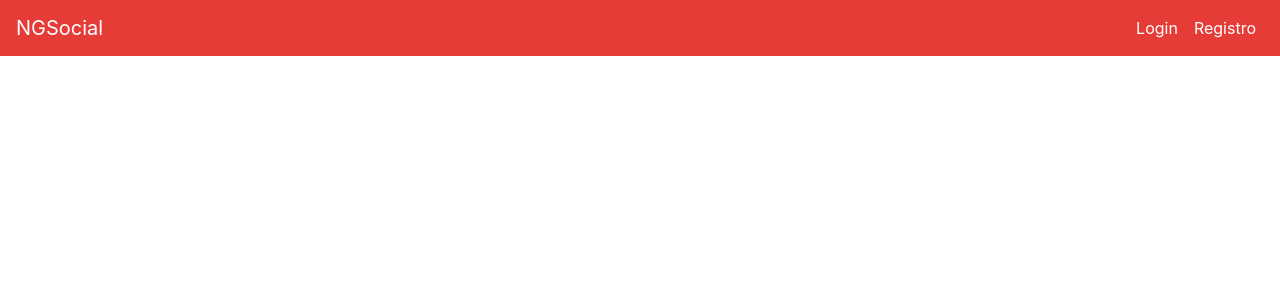
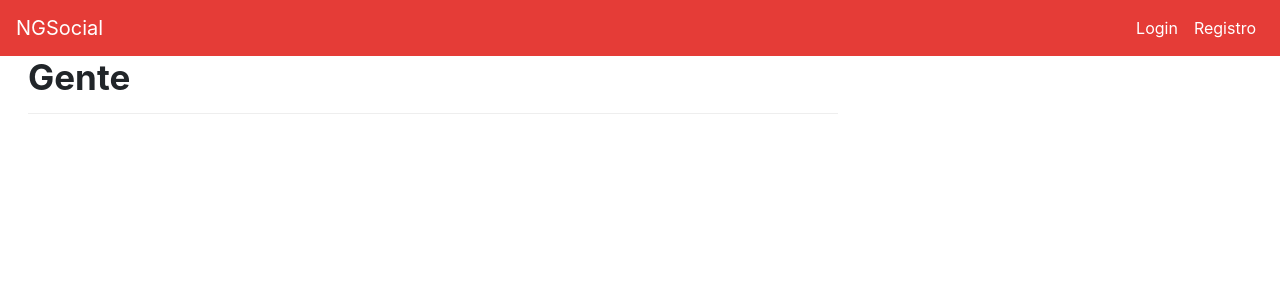
Before and after one commit to katos4/RedSocialAngularNode-Cliente-, an Angular app: page /gente in a window 1280 px wide. Before the commit this address led to /. Shown: the top 300 px of the page. Built offline with nearby package versions, Linux system fonts and the light colour scheme.

Commit message:
componente de gente

```diff
--- a/src/app/app.component.html
+++ b/src/app/app.component.html
@@ -16,7 +16,9 @@
         <a class="nav-link" href="#">Timeline</a>
       </li>
       <li class="nav-item">
-        <a class="nav-link" href="#">Gente</a>
+        <a class="nav-link" [routerLink]="['/gente']" [routerLinkActive]="['active']">
+          Gente
+        </a>
       </li>
     </ul>
 
--- a/src/app/app.routing.ts
+++ b/src/app/app.routing.ts
@@ -6,14 +6,16 @@ import { LoginComponent } from './components/login/login.component';
 import { RegisterComponent } from './components/register/register.component';
 import { HomeComponent } from './components/home/home.component';
 import { UserEditComponent } from './components/user-edit/user-edit.component';
-
+import { UsersComponent } from './components/users/users.component';
 
 const appRoutes: Routes = [
     {path: '', component: HomeComponent},
     {path: 'home', component: HomeComponent},
     {path: 'login', component: LoginComponent},
     {path: 'registro', component: RegisterComponent},
-    {path: 'mis-datos', component: UserEditComponent}
+    {path: 'mis-datos', component: UserEditComponent},
+    {path: 'gente', component: UsersComponent},
+    {path: '**', component: HomeComponent}
 ];
 
 
--- a/src/app/components/users/users.component.html
+++ b/src/app/components/users/users.component.html
@@ -1 +1,3 @@
-<p>users works!</p>
+<div class="col-lg-8">
+    <h1 class="h1-strong">{{title}}</h1>
+</div>
--- a/src/app/components/users/users.component.ts
+++ b/src/app/components/users/users.component.ts
@@ -1,4 +1,9 @@
 import { Component, OnInit } from '@angular/core';
+import { Router, ActivatedRoute, Params} from '@angular/router';
+import { User } from '../../models/user';
+import { UserService } from '../../services/user.service';
+import { GLOBAL } from '../../services/global';
+
 
 @Component({
   selector: 'app-users',
@@ -6,10 +11,24 @@ import { Component, OnInit } from '@angular/core';
   styleUrls: ['./users.component.css']
 })
 export class UsersComponent implements OnInit {
+  public title: string;
+  public identity;
+  public token;
 
-  constructor() { }
 
-  ngOnInit(): void {
+  constructor(
+    private _route: ActivatedRoute,
+    private _router: Router,
+    private _userService: UserService
+  ) {
+    this.title = "Gente";
+    this.identity = this._userService.getIdentity();
+    this.token = this._userService.gettoken();
+   }
+
+  ngOnInit(){
+
+    console.log("componente Gente se ha cargado");
   }
 
 }
```
